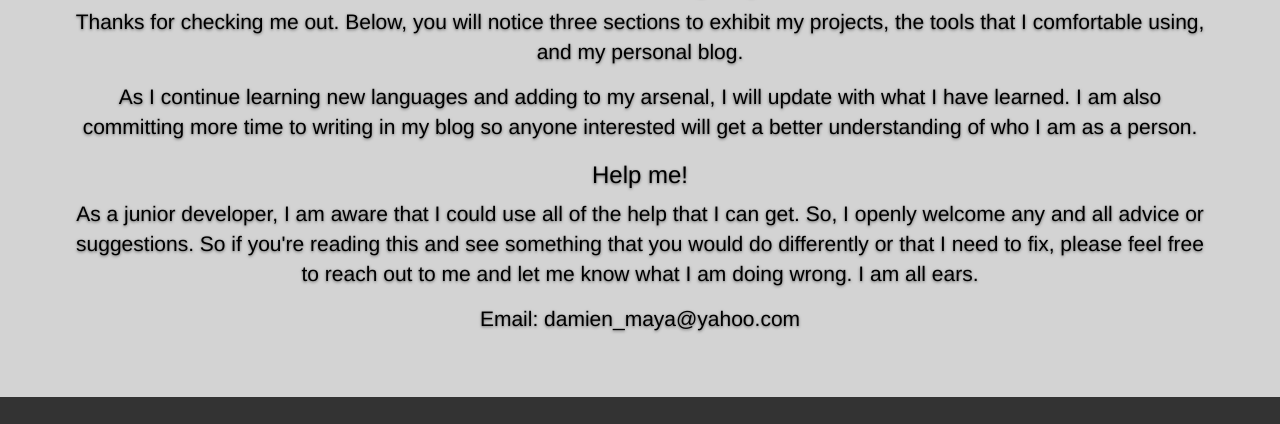
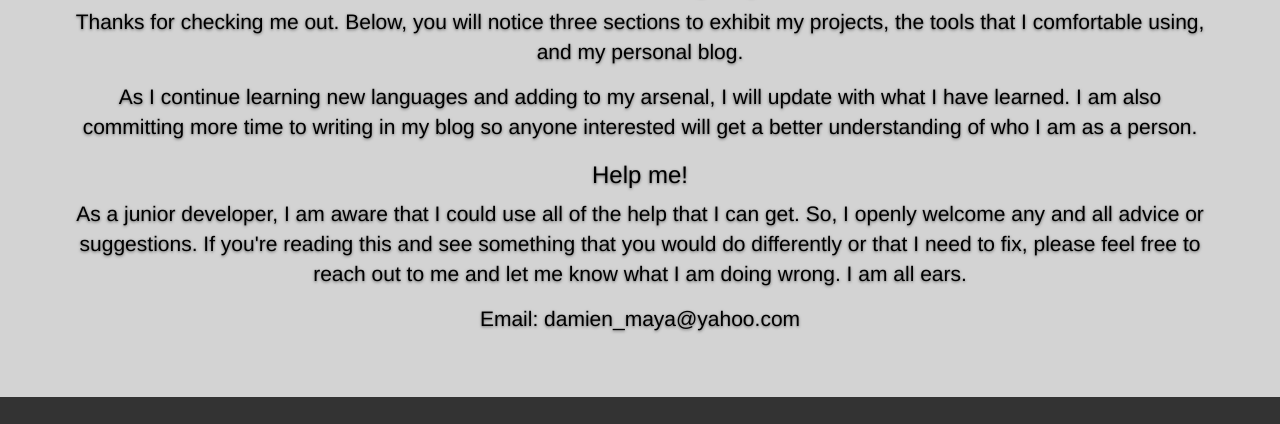
Before and after one commit to MamboMaya/Portfolio, a website: page index.html in a window 1280 px wide. Shown: the part 940-1364 px from the top of the page. Drawn offline with nearby package versions, Linux system fonts and the light colour scheme.

Commit message:
typo fix

```diff
--- a/index.html
+++ b/index.html
@@ -53,7 +53,7 @@
             <p>Thanks for checking me out. Below, you will notice three sections to exhibit my projects, the tools that I comfortable using, and my personal blog.</p>
             <p>As I continue learning new languages and adding to my arsenal, I will update with what I have learned. I am also committing more time to writing in my blog so anyone interested will get a better understanding of who I am as a person.</p>
             <h3>Help me!</h3>
-            <p>As a junior developer, I am aware that I could use all of the help that I can get. So, I openly welcome any and all advice or suggestions. So if you're reading this and see something that you would do differently or that I need to fix, please feel free to reach out to me and let me know what I am doing wrong. I am all ears.
+            <p>As a junior developer, I am aware that I could use all of the help that I can get. So, I openly welcome any and all advice or suggestions. If you're reading this and see something that you would do differently or that I need to fix, please feel free to reach out to me and let me know what I am doing wrong. I am all ears.
             <p>Email: damien_maya@yahoo.com</p>
             <!-- <p><a class="btn btn-primary btn-lg" href="#" role="button">Learn more »</a></p> -->
         </div>
```
